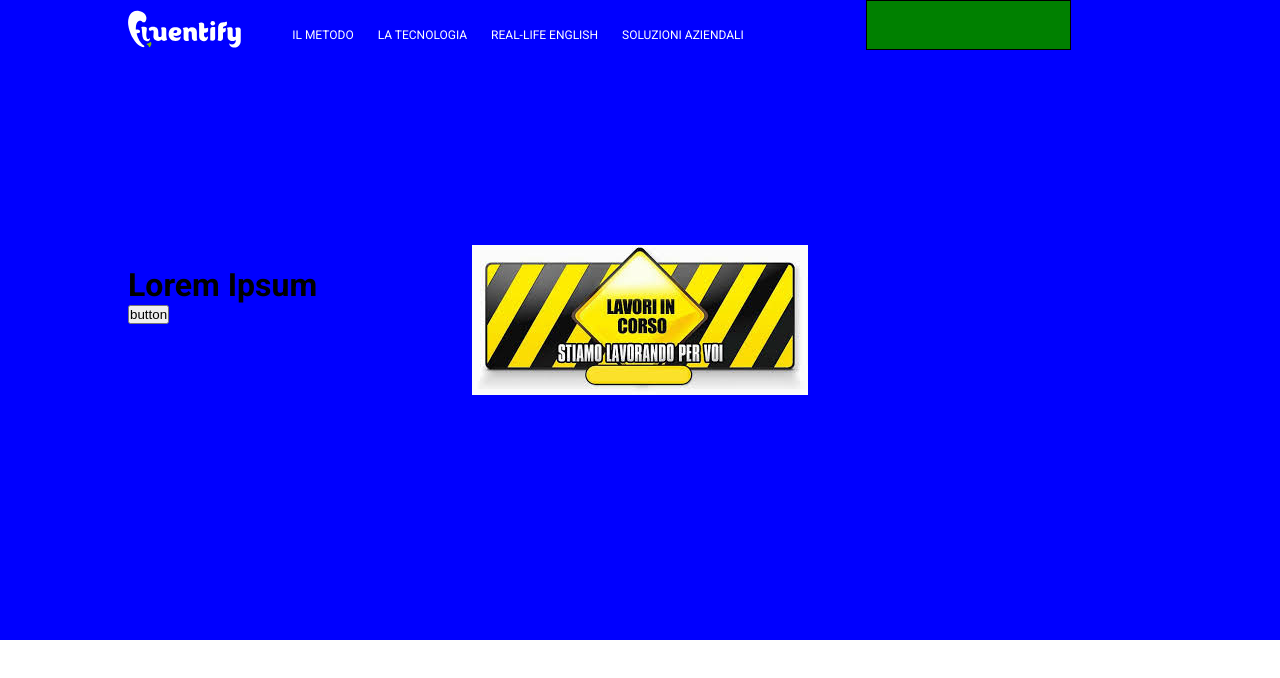
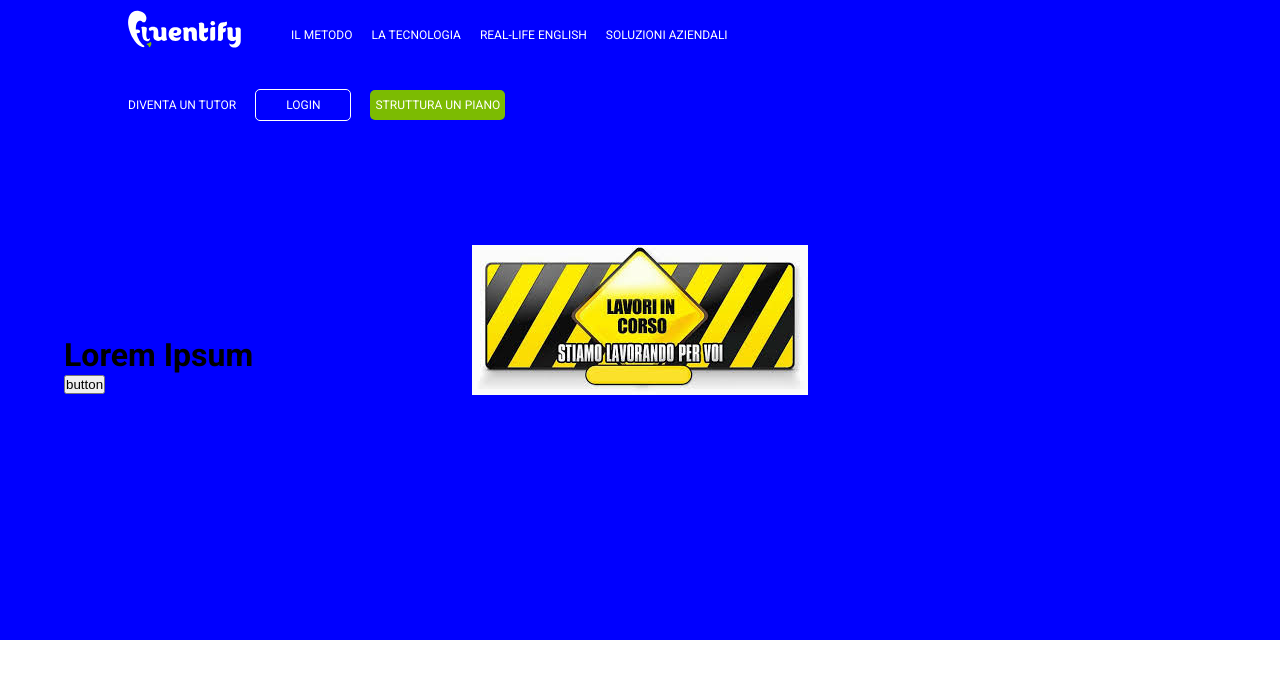
Before and after one commit to aficocelli/htmlcss-fluentify, a plain HTML site: page index.html in a window 1280 px wide. Drawn offline with Linux system fonts and the light colour scheme.

Commit message:
inserito login, creato classi button

```diff
--- a/css/style.css
+++ b/css/style.css
@@ -8,7 +8,7 @@
 body{
   font-family: 'Roboto', sans-serif;
 }
-.menu-principale li {
+.menu-principale li, .login li {
   text-transform: uppercase;
   font-size: 12px;
 }
@@ -29,7 +29,7 @@ header{
 }
 .bottom-header{
   height:450px;
-  width:80%;
+  width:90%;
   margin: 0 auto;
   position: relative;
 }
@@ -38,33 +38,48 @@ header{
 /* struttura del top header */
 .logo{
   float: left;
-  margin-right: 5%;
+  margin-right: 50px;
   padding:10px 0;
 }
 
 .menu-principale{
   float: left;
-  margin-right: 10%;
+  margin-right: 80px;
 }
-.menu-principale li{
+.menu-principale li, .login li{
   display: inline-block;
-  margin-right: 20px;
+  margin-right: 15px;
   list-style: none;
   line-height: 50px;
-  padding:10px 0;
+  padding: 10px 0;
 }
-.menu-principale a {
+.menu-principale a, .login a {
   text-decoration: none;
   color:#fff;
 }
 
 .login{
-  width: 20%;
-  height: 50px;
-  background-color: green;
   float: left;
-  border: 1px solid black;
 }
+.login ul:first-child{
+  color:#fff;
+}
+/* struttura button */
+.bottone-vuoto{
+  border: 1px solid #fff;
+  padding: 8px 30px;
+  border-radius: 5px;
+}
+.bottone-pieno{
+  background-color: #7CBB02;
+  padding: 8px 5px;
+  border-radius: 5px;
+}
+
+/* /struttura button */
+
+
+
 
 /* /struttura del top header */
 
--- a/index.html
+++ b/index.html
@@ -26,6 +26,11 @@
           </ul>
         </nav>
         <nav class="login">
+          <ul>
+            <li>diventa un tutor</li>
+            <li><a class="bottone-vuoto" href="#">login</a></li>
+            <li><a class="bottone-pieno" href="#">struttura un piano</a></li>
+          </ul>
         </nav>
       </div>
       <!-- /contenitore centrato nell'header -->
```
